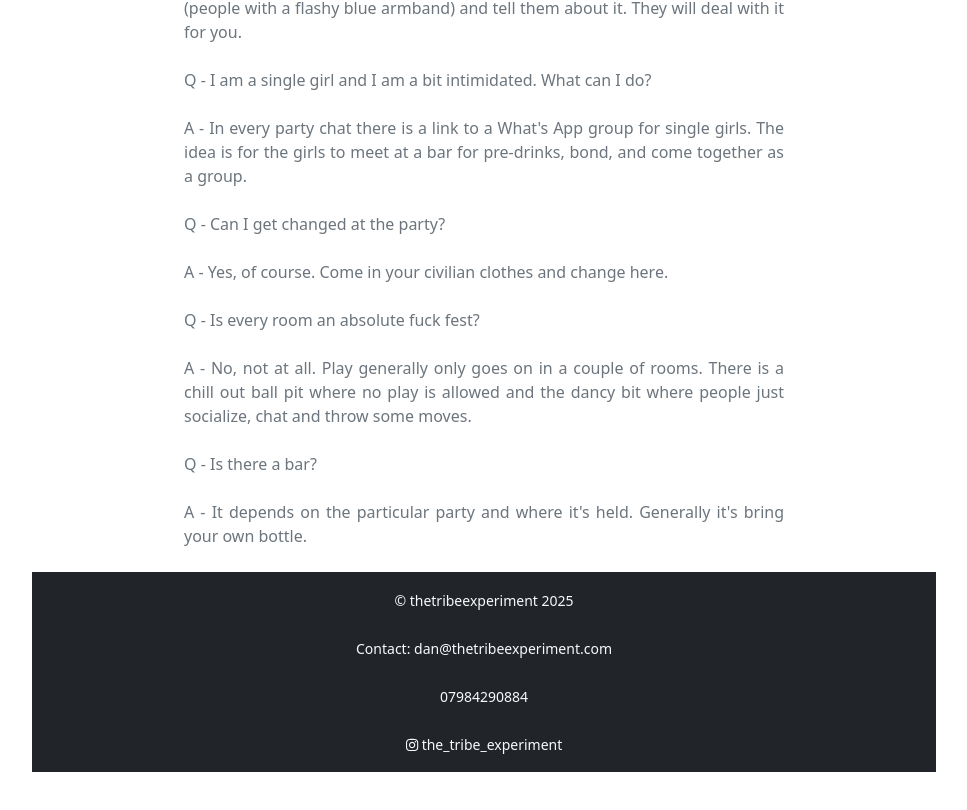
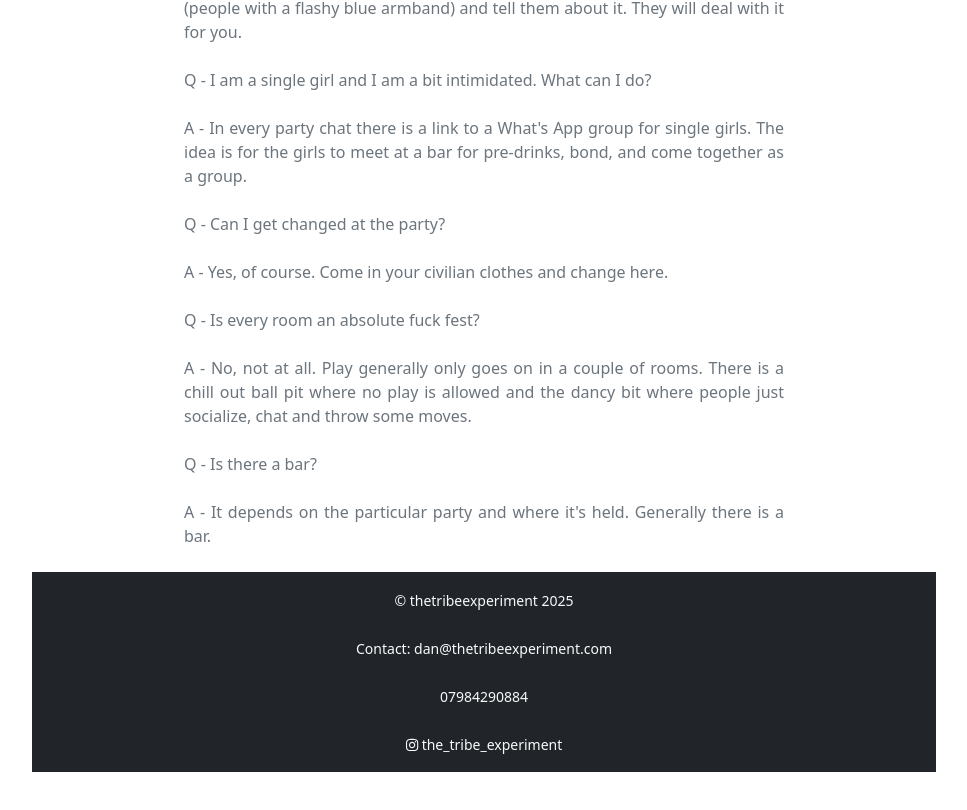
Before and after one commit to dantrovato/the-tribe-react18, a React (Vite) app: page /faq in a window 1280 px wide. Shown: the part 1843-2653 px from the top of the page, without its empty margins (156-1123 px from the left). Built offline with nearby package versions, Linux system fonts and the light colour scheme.

Commit message:
remove flyer for toxic party and fix info on FAQ

```diff
--- a/src/components/Events.tsx
+++ b/src/components/Events.tsx
@@ -3,10 +3,13 @@ import { Footer } from "./Footer";
 const Events = () => {
   return (
     <div className="m-5">
-      <h1 className="text-center text-muted mb-5">Next Events</h1>
+      <h1 className="text-center text-muted mb-5">
+        Next Events 5th December and 17th January <br /> <br />
+        Info Coming Soon
+      </h1>
 
       <div className="mx-auto text-center" style={{ maxWidth: "80%" }}>
-        <div className="text-muted mb-5" style={{ textAlign: "justify" }}>
+        {/* <div className="text-muted mb-5" style={{ textAlign: "justify" }}>
           <h3 className="text-center text-muted mb-4">Play Social</h3>
           <h4 className="text-center text-muted mb-4">
             Thursday 30th October{" "}
@@ -47,7 +50,7 @@ const Events = () => {
             connections. <br /> <br />
             This is The Tribe. Believe the hype.
           </p>
-        </div>
+        </div> */}
 
         <p
           className="text-muted mb-3"
--- a/src/components/FAQ.tsx
+++ b/src/components/FAQ.tsx
@@ -108,7 +108,7 @@ const FAQ = () => {
       <p className="mb-4">Q - Is there a bar?</p>
       <p className="mb-4">
         A - It depends on the particular party and where it's held. Generally
-        it's bring your own bottle.
+        there is a bar.
       </p>
 
       <Footer />
```
